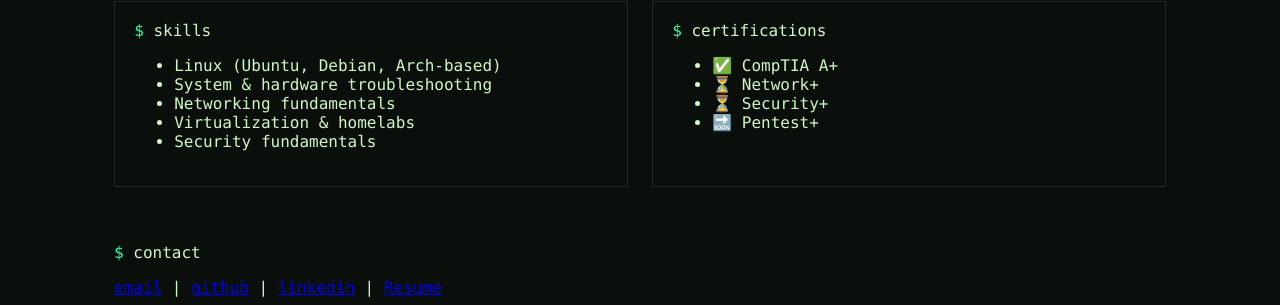
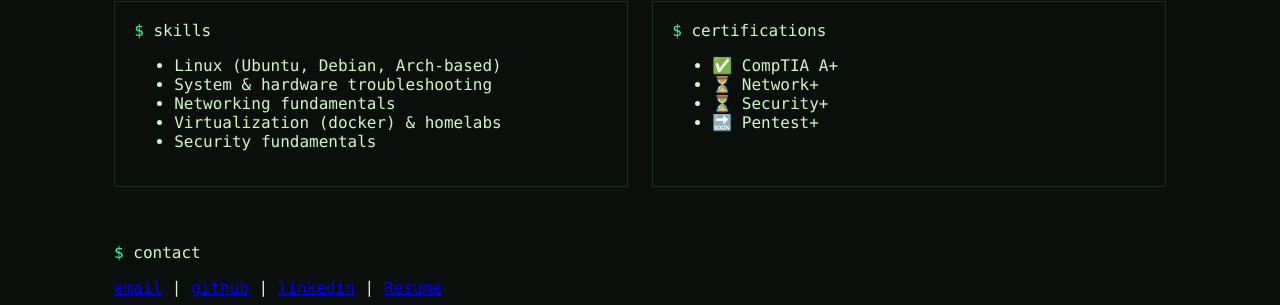
Before and after one commit to Deoxizn/deoxizn.github.io, a Jekyll site: the page index.html, which Jekyll copies as it is, in a window 1280 px wide. Shown: the part 309-614 px from the top of the page. Built offline with Jekyll 4.4.1, drawn with Linux system fonts in a browser that asks for light colours.

Commit message:
add docker

```diff
--- a/index.html
+++ b/index.html
@@ -146,7 +146,7 @@
                         <li>Linux (Ubuntu, Debian, Arch-based)</li>
                         <li>System & hardware troubleshooting</li>
                         <li>Networking fundamentals</li>
-                        <li>Virtualization & homelabs</li>
+                        <li>Virtualization (docker) & homelabs</li>
                         <li>Security fundamentals</li>
                     </ul>
                 </div>
```
